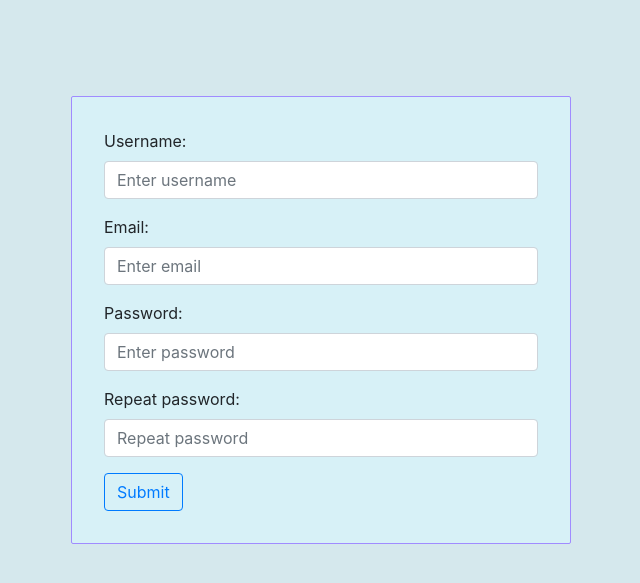
After one commit to samostanek/Project-SSS, a PHP site: page /register.html in a window 1280 px wide. The commit adds this page. Shown: the top 583 px of the page, without its empty margins (319-959 px from the left). Run offline with PHP 8.4, Linux system fonts and the light colour scheme.

Commit message:
Register HTML prototype done

```diff
--- a/css/master.css
+++ b/css/master.css
@@ -50,3 +50,18 @@
   font-weight: normal;
   font-style: italic;
 }
+
+form.regf {
+  margin: 6rem 30% 6rem 30%;
+  padding: 2rem;
+  background-color: #d7f1f7;
+}
+
+.border {
+  border: 1px solid #a08bff !important;
+  border-radius: 2px;
+}
+
+body.reg {
+  background-color: #d5e8ed;
+}
--- /dev/null
+++ b/register.html
@@ -0,0 +1,35 @@
+<!DOCTYPE html>
+<html lang="en" dir="ltr">
+  <head>
+    <meta charset="utf-8">
+    <meta name="viewport" content="width=device-width, initial-scale=1.0, shrink-to-fit=no">
+    <title>Project-SSS-register</title>
+    <link rel="stylesheet" href="css/bootstrap.min.css">
+    <link rel="stylesheet" href="css/master.css">
+    <script src="js/jquery.min.js"></script>
+    <script src="js/bootstrap.min.js"></script>
+  </head>
+  <body class="reg">
+    <div class="container-fluid">
+      <form action="/action_page.php" class="regf border">
+        <div class="form-group">
+          <label for="username">Username:</label>
+          <input type="Username" class="form-control" id="username" placeholder="Enter username" name="username">
+        </div>
+        <div class="form-group">
+          <label for="email">Email:</label>
+          <input type="email" class="form-control" id="email" placeholder="Enter email" name="email">
+        </div>
+        <div class="form-group">
+          <label for="pwd">Password:</label>
+          <input type="password" class="form-control" id="pwd" placeholder="Enter password" name="pwd">
+        </div>
+        <div class="form-group">
+          <label for="pwdrpt">Repeat password:</label>
+          <input type="password" class="form-control" id="pwdrpt" placeholder="Repeat password" name="pwdrpt">
+        </div>
+        <button type="submit" class="btn btn-outline-primary">Submit</button>
+      </form>
+    </div>
+  </body>
+</html>
```
Also changed, not shown: index.html (+72 -6 lines), login.html (added, +14 -0 lines).
